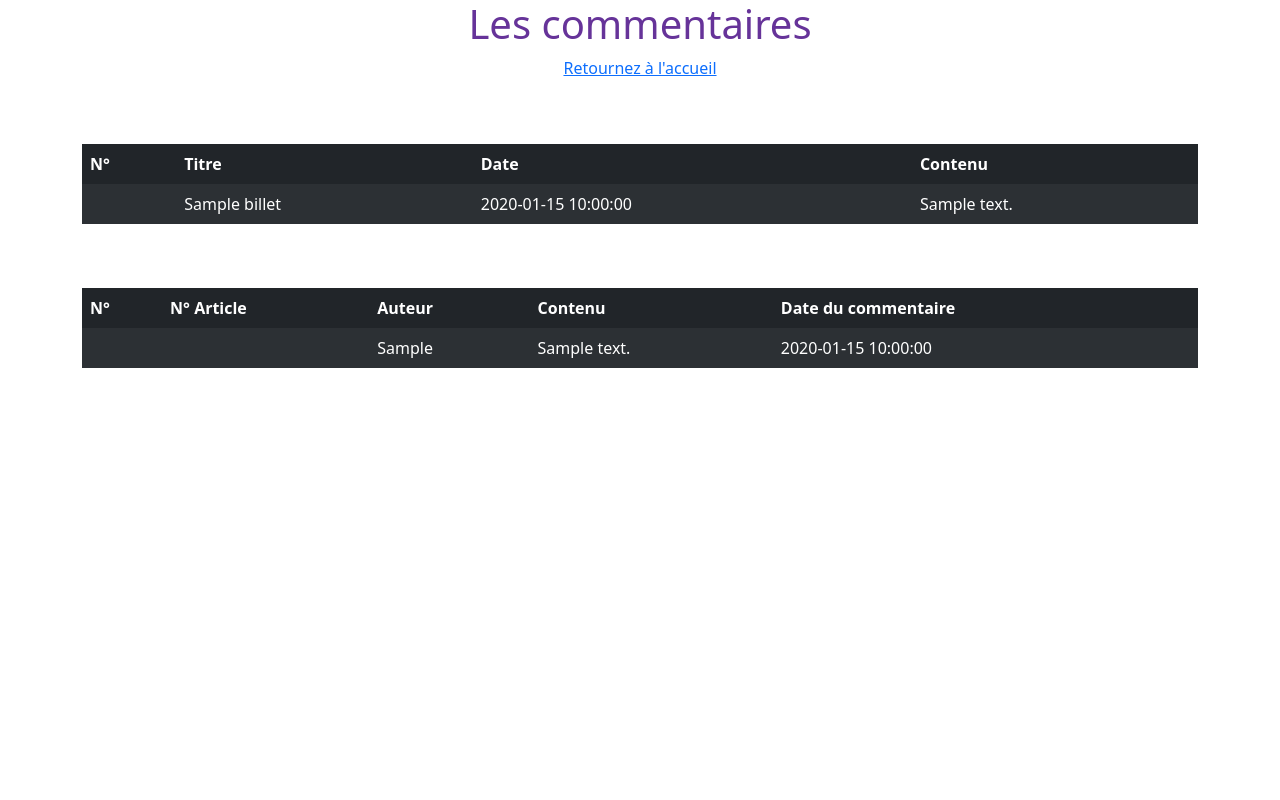
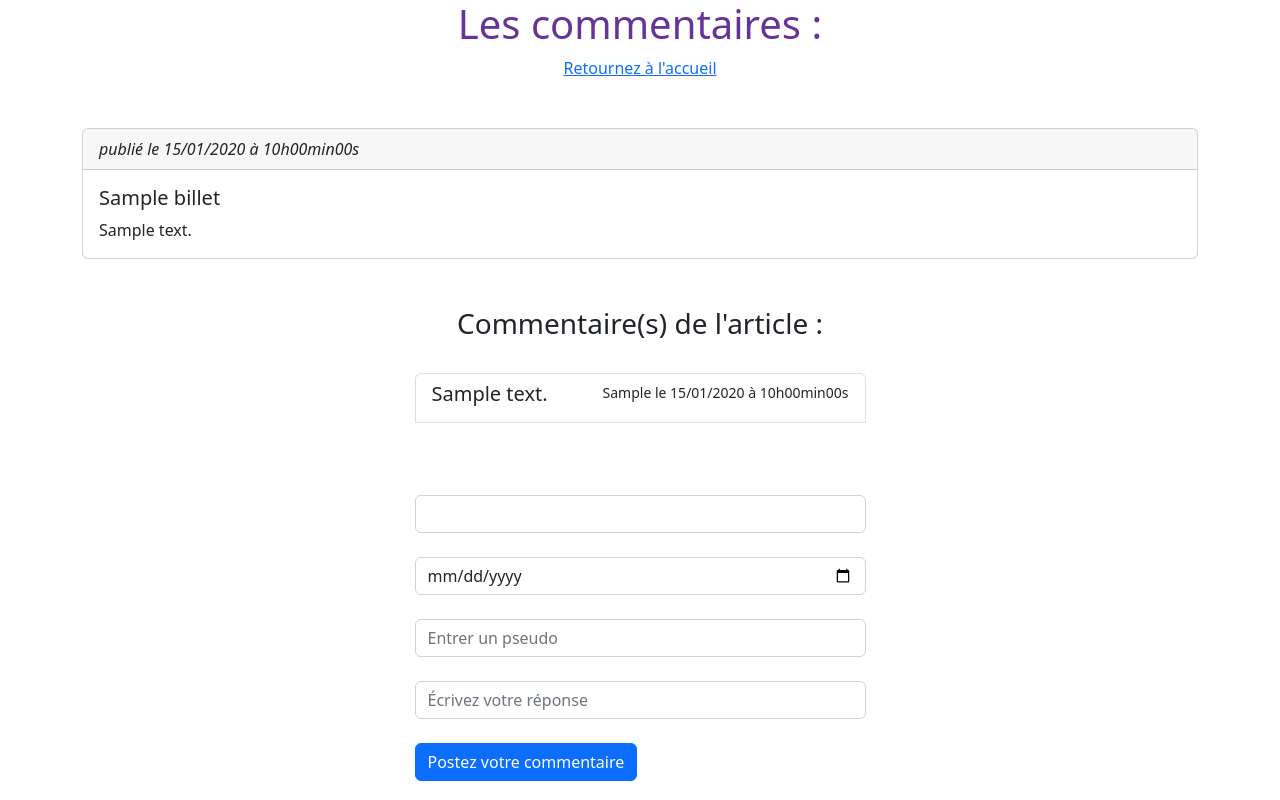
Before and after one commit to DonTitoSama/dm_blog, a PHP site: page /commentaires.php?ID=1 in a window 1280 px wide. Run offline with PHP 8.4, Linux system fonts and the light colour scheme; tables that the repository leaves empty or names only in its code hold one stand-in row (values such as "Sample post"); data that the repository does not hold is empty.

Commit message:
Finish my DM BLOG

```diff
--- a/commentaires.php
+++ b/commentaires.php
@@ -24,63 +24,94 @@
 
 
     <header class="container">
-    <h1>Les commentaires</h1>
-    <a href="index.php"> <p class="text-center">Retournez à l'accueil</p></a>
-        <nav class="nav">
-        </nav>
+        <h1>Les commentaires :</h1>
+        <a href="index.php"> <p class="text-center">Retournez à l'accueil</p></a>
     </header>
 
     <main class="container">
-    <div class="row">
-    <div class="col-12 mt-5">
-    <table class="table table-borderless table-dark table-hover table-striped">
-        <thead>
-            <tr>
-                <th scope="col">N°</th>
-                <th scope="col">Titre</th>
-                <th scope="col">Date</th>
-                <th scope="col">Contenu</th>
-            </tr>
-        </thead>
-        <tbody>
-        <?php
-        $sql = "SELECT * FROM monblog_billets";
-        $response = $db->query( $sql );
-        $redirection = $response->fetchAll();
-        foreach( $redirection as $cle=>$blog) {
-            echo '<tr><th scope="row">' . $blog['ID'] . '</th><td>' . $blog['titre'] . '</td><td>' . $blog['date_creation'] . '</td><td>' . $blog['contenu'] . '</td></tr>';
-        }
-        ?>
-        </tbody>
-        </table>
+
+    <?php
+    $req = $db->prepare(
+    'SELECT ID, titre, contenu,
+    DATE_FORMAT(date_creation, \'%d/%m/%Y à %Hh%imin%ss\') AS date_creation_fr
+    FROM monblog_billets
+    WHERE ID = ?'
+    );
+
+    $req->execute(array($_GET['ID']));
+    $donnees = $req->fetch();
+    ?>
+
+    <div class="card mt-5">
+        <div class="card-header">
+        <em>publié le <?php echo $donnees['date_creation_fr']; ?></em>
         </div>
+        <div class="card-body">
+        <h5 class="card-title"><?php echo htmlspecialchars($donnees['titre']); ?></h5>
+        <p class="card-text"><?php echo nl2br(htmlspecialchars($donnees['contenu'])); ?></p>
         </div>
+    </div>
 
-        <div class="row">
-        <div class="col-12 mt-5">
-        <table class="table table-borderless table-dark table-hover table-striped">
-            <thead>
-                <tr>
-                    <th scope="col">N°</th>
-                    <th scope="col">N° Article</th>
-                    <th scope="col">Auteur</th>
-                    <th scope="col">Contenu</th>
-                    <th scope="col">Date du commentaire</th>
-                </tr>
-            </thead>
-            <tbody>
-            <?php
-            $sql = "SELECT * FROM monblog_commentaires";
-            $response = $db->query( $sql );
-            $list_com = $response->fetchAll();
-            foreach( $list_com as $cle=>$commentaires ) {
-                echo '<tr><th scope="row">' . $commentaires['ID'] . '<td>' . $commentaires['ID_billet'] . '</td><td>' . $commentaires['auteur'] . '</td><td>' .$commentaires['contenu'] . '</td><td>' . $commentaires['date_commentaire'] . '</td></tr>';
-            }
-            ?>
-            </tbody>
-            </table>
+
+
+
+    <div class="row justify-content-center mt-5">
+    <div class="col-5">
+        <h3 class="row justify-content-center">Commentaire(s) de l'article :</h3><br>
+    <div class="list-group">
+
+    <?php
+    $req->closeCursor();
+
+    $req = $db->prepare(
+    'SELECT auteur, contenu,
+    DATE_FORMAT(date_commentaire, \'%d/%m/%Y à %Hh%imin%ss\') AS date_commentaire_fr
+    FROM monblog_commentaires
+    WHERE id_billet = ?
+    ORDER BY date_commentaire'
+    );
+    $req->execute(array($_GET['ID']));
+    ?>
+
+
+    <?php
+    while ($donnees = $req->fetch()) // debut du while
+    {
+    ?>
+
+
+    <a href="#" class="list-group-item list-group-item-action flex-column align-items-start">
+        <div class="d-flex w-100 justify-content-between">
+            <h5 class="mb-1"><?php echo htmlspecialchars($donnees['contenu']); ?></h5>
+            <small><?php echo htmlspecialchars($donnees['auteur']); ?></strong> le <?php echo $donnees['date_commentaire_fr']; ?></small>
         </div>
+        <p class="mb-1"><?php echo nl2br(htmlspecialchars($donnees['commentaire'])); ?></p>
+    </a>
+
+    <?php
+    } // fin du while
+    $req->closeCursor();
+
+    echo $mess;
+    ?>
+
+    <br><br><br>
+    <form action="commentaires_post.php?" method="get" name="accessFrom">
+        <div class="col-auto">
+            <input type ="hidden" value="" name="create">
+            <input type="number" class="form-control" name="ID_billet" id="ID_billet" required="required"><br>
+            <input type="date" class="form-control" name="date_commentaire" id="date_commentaire" required="required"><br>
+            <input type="text" class="form-control" name="auteur" id="auteur" placeholder="Entrer un pseudo" required="required"><br>
+            <input type="text" class="form-control" name="contenu" id="contenu" placeholder="Écrivez votre réponse" required="required">
         </div>
+        <div class="col-auto">
+            <br><button type="submit" class="btn btn-primary">Postez votre commentaire</button>
+        </div>
+    </form>
+
+    </div>
+    </div>
+    </div>
     </main>
 
     <footer class="container">
--- a/css/style.css
+++ b/css/style.css
@@ -2,3 +2,8 @@ h1 {
     color: rebeccapurple ;
     text-align: center;
 }
+
+h4 {
+    color: rosybrown ;
+    text-align: center;
+}
```
Also changed, not shown: commentaires_post.php (added, +29 -0 lines), index.php (+43 -28 lines).
